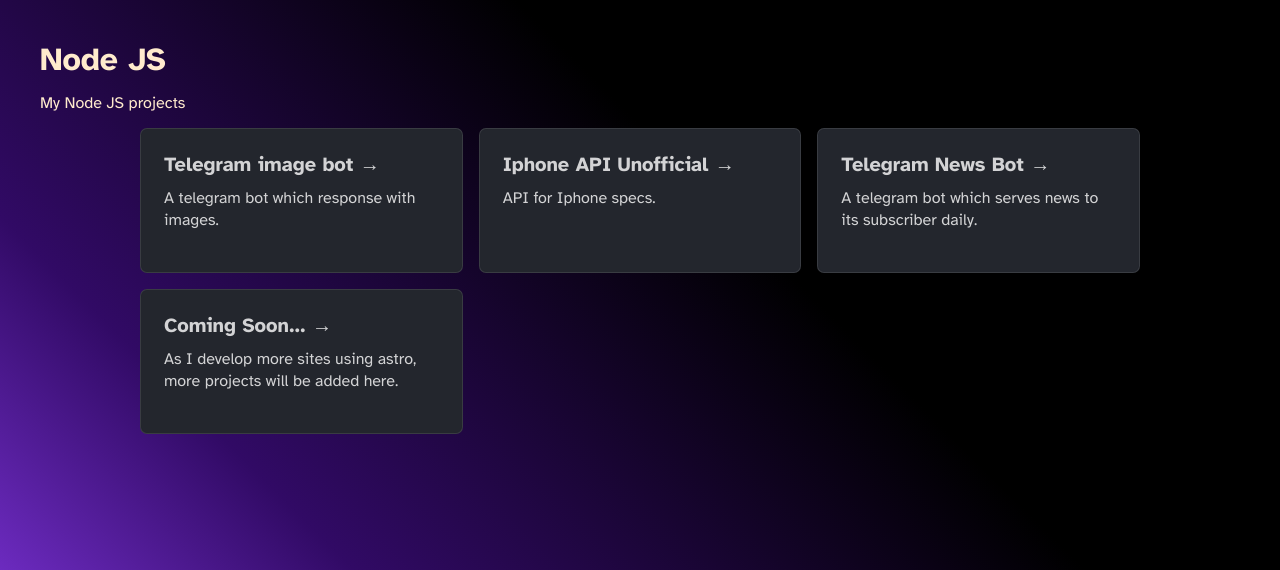
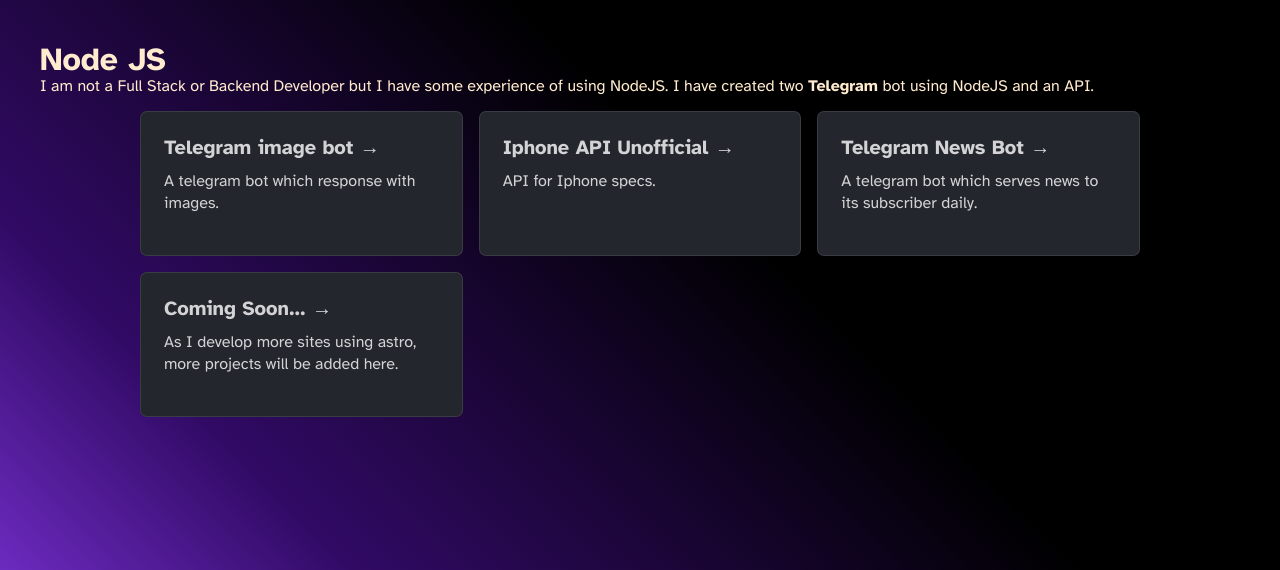
Before and after one commit to dshaw0004/dshaw0004_astro, an Astro site: page /skills/nodejs in a window 1280 px wide. Shown: the part 71-641 px from the top of the page. Built offline with nearby package versions, Linux system fonts and the light colour scheme; Astro itself is replaced by a stand-in of ours.

Commit message:
some text added to nodejs skills page

```diff
--- a/src/pages/skills/nodejs.astro
+++ b/src/pages/skills/nodejs.astro
@@ -10,25 +10,9 @@ import Layout from "../../layouts/Layout.astro";
 	<Header />
 	<main class="main-content">
 		<h1 aira-label="my skills in node js">Node JS</h1>
-		<!-- <p>
-			<ul style="padding-left: 1em;">
-				<li>I can create apps for android, windows and mac</li>
-				<li>I can create backend server using it</li>
-				<li>I can use it to create my own A.I.</li>
-				<li>I can combine this with Resberry Pi or Arduino for robotics</li>
-				and the list go one.
-			</ul>
-		</p> -->
-		<br />
-		<!-- <p>
-			Usually I use python to automate boring stuffs and to create different
-			types of windows app
+	 <p>I am not a Full Stack or Backend Developer but I have some experience of using NodeJS.
+	 I have created two <b>Telegram</b> bot using NodeJS and an API.
 		</p>
-		<p>
-			Most of my python projects are stored locally in my device so I do not
-			have much to display here
-		</p> -->
-		<p>My Node JS projects</p>
 		<ul
 			class={`${utilcss.cardContainer} project-list`}
 			aria-label="list of my projects"
```
